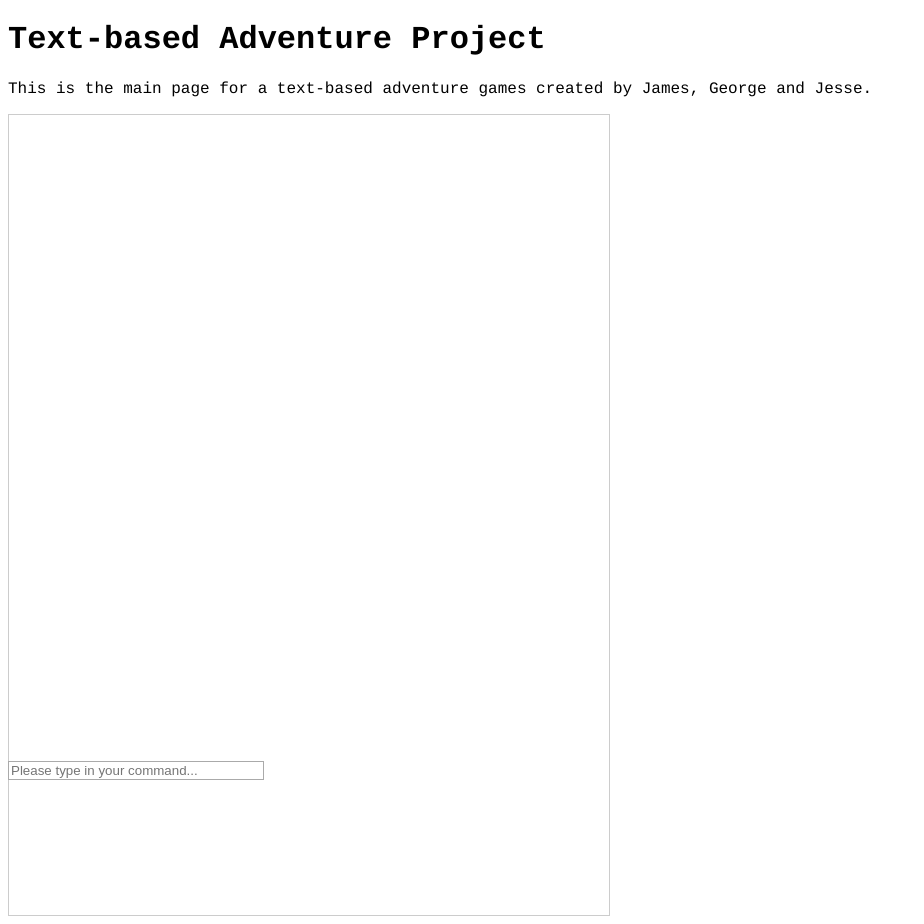
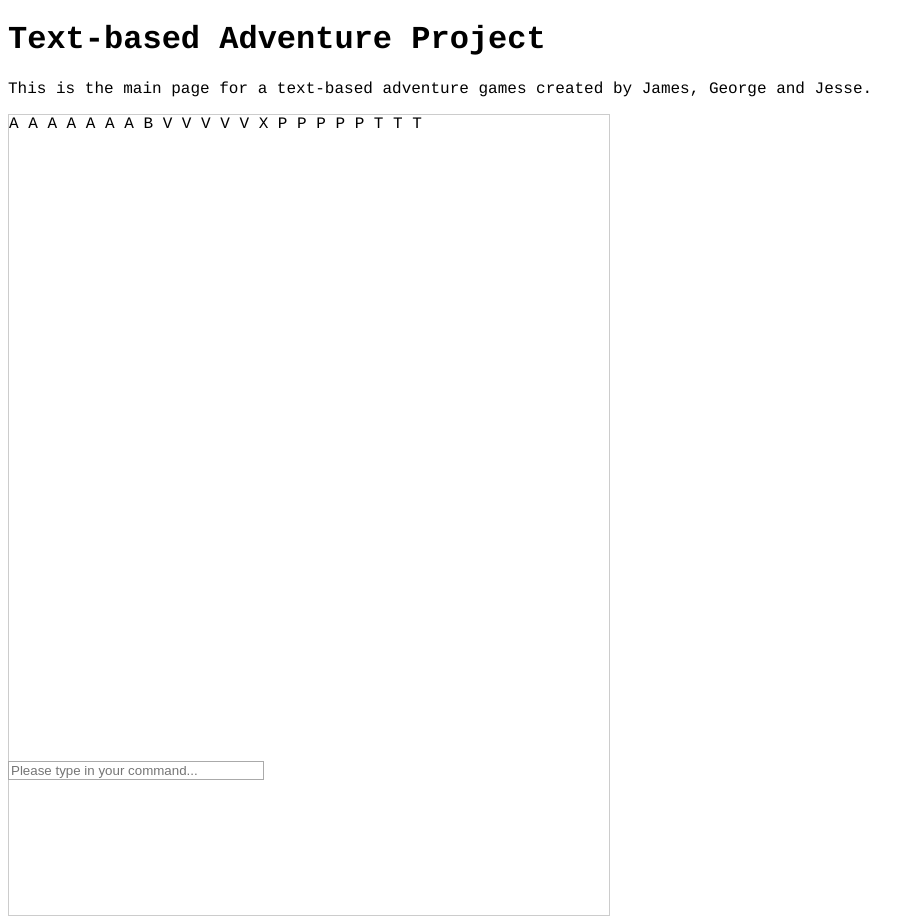
Before and after one commit to CashoutLaw/text-based-adventure-project, a plain HTML site: page index.html in a window 1280 px wide. Shown: the whole page, without its empty margins (0-924 px from the left). Drawn offline with Linux system fonts and the light colour scheme.

Commit message:
Update index.html

```diff
--- a/index.html
+++ b/index.html
@@ -11,7 +11,30 @@
       <h1>Text-based Adventure Project</h1>
       <p>This is the main page for a text-based adventure games created by James, George and Jesse.</p>
     </div>
-    <div style="height:800px;width:600px;border:1px solid #ccc;overflow:scroll;"></div>
+    <div style="height:800px;width:600px;border:1px solid #ccc;overflow:scroll;">
+      A
+      A
+      A
+      A
+      A
+      A
+      A
+      B
+      V
+      V
+      V
+      V
+      V
+      X
+      P
+      P
+      P
+      P
+      P
+      T
+      T
+      T
+    </div>
     <input id = "UserInput" placeholder = "Please type in your command..."></input>
   </body>
 </html>
```
